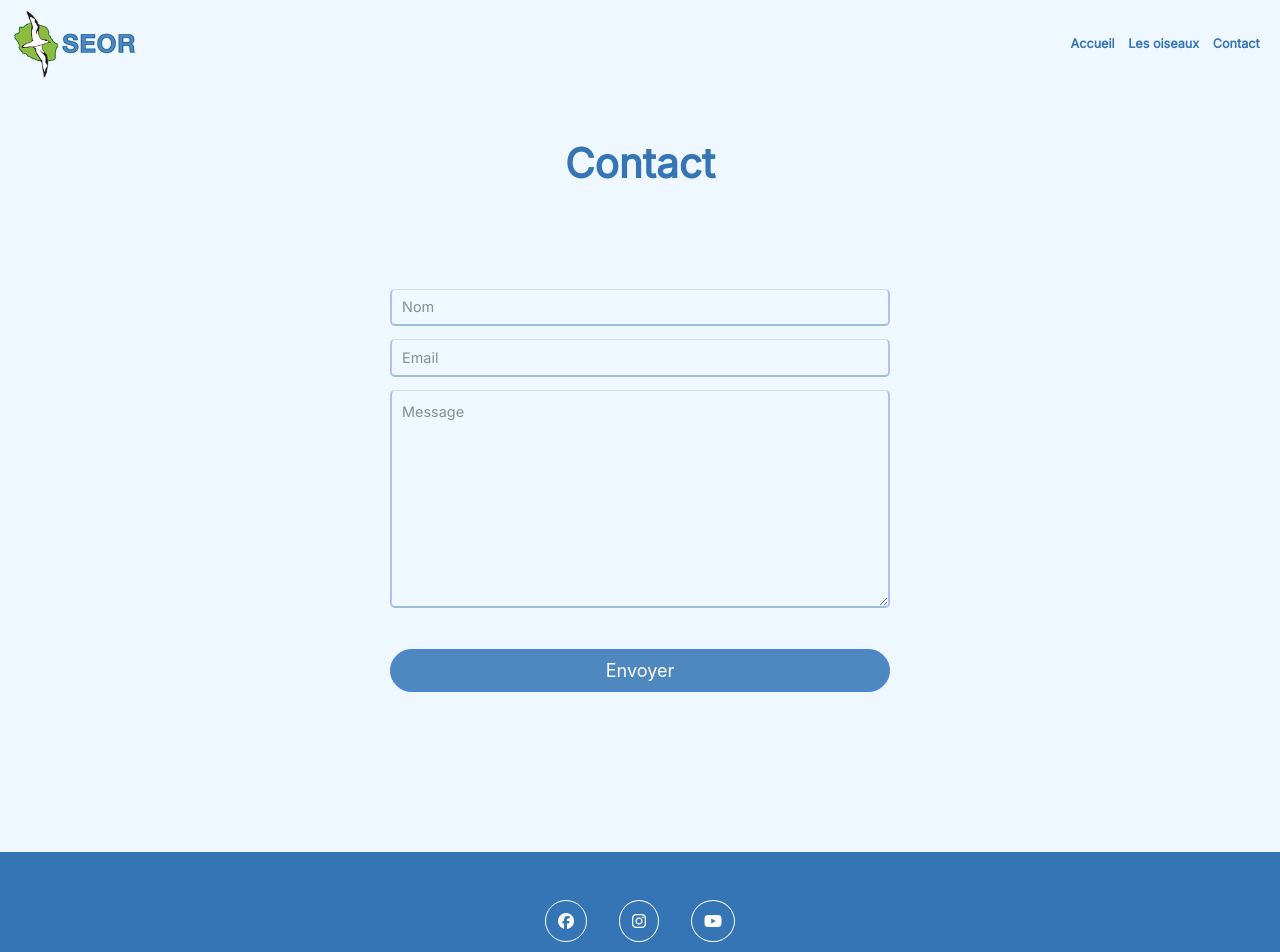
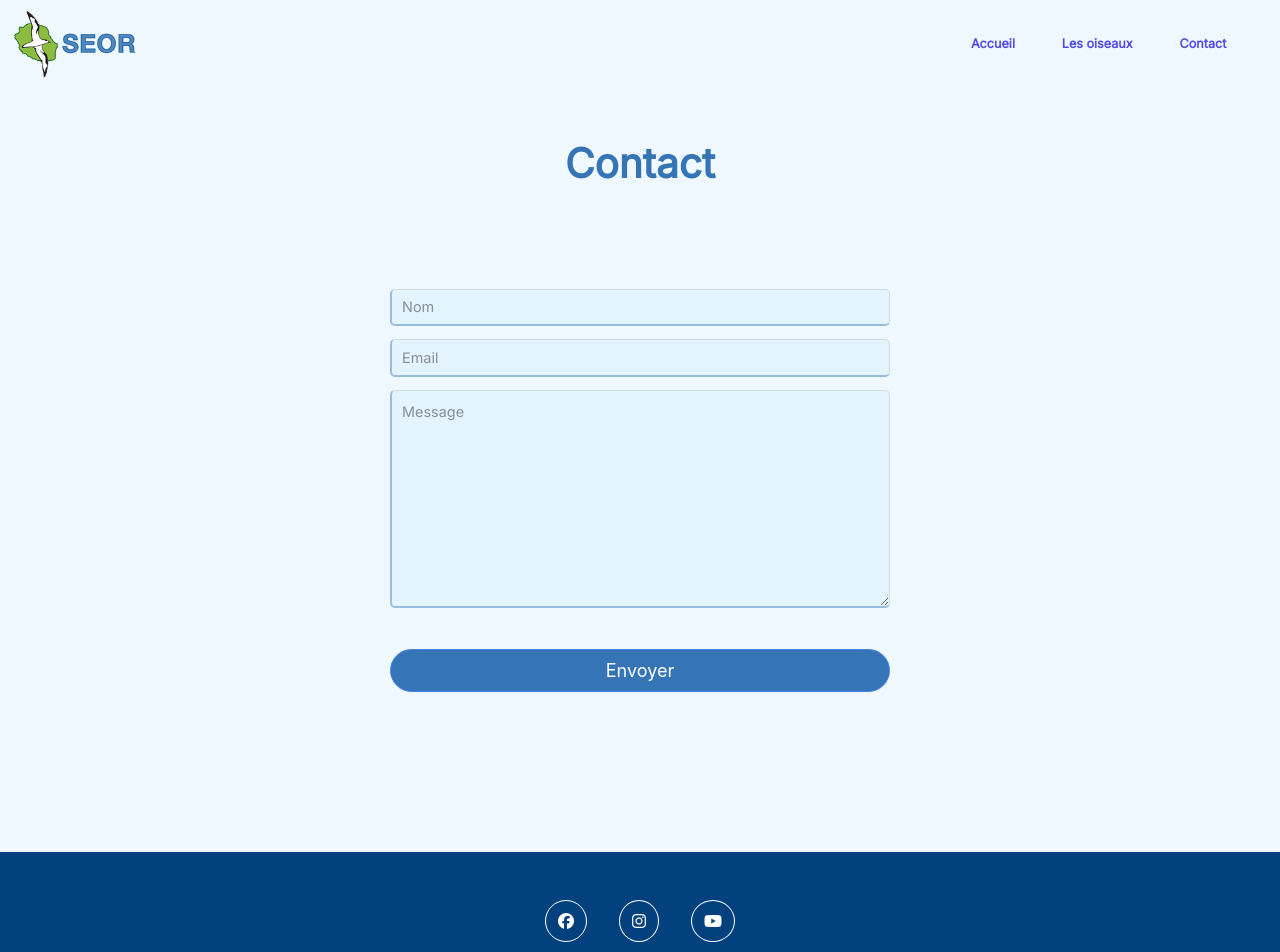
Before and after one commit to mrems/seor, a React (Create React App) app in the folder react/: page /contact in a window 1280 px wide. Shown: the top 952 px of the page. Built offline with nearby package versions, Linux system fonts and the light colour scheme; the HTML template or start-up script is replaced by a standard one.

Commit message:
color change

```diff
--- a/react/src/App.css
+++ b/react/src/App.css
@@ -43,14 +43,17 @@ h5{margin-bottom: Opx !important; padding-bottom: 0px !important;}
 
 
 .nav-link{
-    color:#3575b5 !important ;
+    color:rgb(81, 76, 231)!important ;
     font-weight: bold;
+    padding-right: 40px !important;
 }
 
-.nav-link:hover{color:#3575b5bb !important }
+.nav-link:hover{
+    color: #1463b1!important;
+    border-left: 2px solid #3575b5
+ }
 
 .navbar-collapse{ z-index: 12;}
-
 
 
 
@@ -109,9 +112,9 @@ form {
 .inputBox textarea {
     padding: 10px;
     border-bottom: 2px solid #3575b571;
-    border-left: 2px solid rgba(81, 76, 231, 0.349);
-    border-right: 2px solid rgba(81, 76, 231, 0.349);
-    background:  rgb(239, 247, 255);
+    border-left: 2px solid #3575b571;
+    /* border-right: 2px solid rgba(81, 76, 231, 0.349); */
+    background:  rgba(218, 242, 255, 0.518);
     border-radius: 5px;
     outline: none;
     color: #3575b5e1 !important;
@@ -120,11 +123,11 @@ form {
 
 
 .btn-formulaire {
-    background-color: #3575b5db !important ;
+    background-color: #3575b5 !important ;
 }
 
 .btn-formulaire:hover {
-    background-color: #3575b5 !important ;
+    background-color:  #075cb1 !important;
 }
 
 
@@ -134,7 +137,7 @@ footer{
 
     margin-top: 200px;
     padding-top: 20px;
-    background-color: #3575b5;
+    background-color: #03417E;
     zoom:80%
 }
 
@@ -150,14 +153,14 @@ footer li {
     border: 1px solid white;
     border-radius: 50%;
     transform: .5s;
-    background-color: #3575b5;
+    background-color: #03417E;
 }
 
 footer li:hover{
     transition: 0.5s;
     transform: scale(1.1);
     cursor: pointer;
-    color: #3575b5;
+    color: #03417E;
     background-color: rgb(248, 252, 255);
 }
 
@@ -166,6 +169,14 @@ footer .copyright{color: white;}
 
 
 /* RESPONSIVE */
+
+
+@media only screen and (max-width:1000px){
+    .nav-link:hover{
+        border-left: none
+     }
+
+}
 
 
 @media only screen and (max-width:720px){
@@ -183,4 +194,5 @@ footer .copyright{color: white;}
     .navbar{
         padding: 0px;
     }
+
 }
--- a/react/src/components/NavBar/NavBar.js
+++ b/react/src/components/NavBar/NavBar.js
@@ -4,7 +4,7 @@ import {NavLink} from "react-router-dom";
 
 const navbar = (props) => (
     <>
-        <nav className="navbar navbar-expand-lg navbar-dark">
+        <nav className="navbar navbar-expand-lg navbar-light">
             <a className="navbar-brand" href="/">
                 <img src={logo} alt='logo seor' width='130px' className="rounded"/>
             </a>
--- a/react/src/components/Slider/Slider.css
+++ b/react/src/components/Slider/Slider.css
@@ -65,6 +65,7 @@
         width: 100vw !important;
         height: 50vh;
         object-fit: cover;
+        object-position: 15%;
     }
     .carousel .overlay_title {
         display:none ;
```
